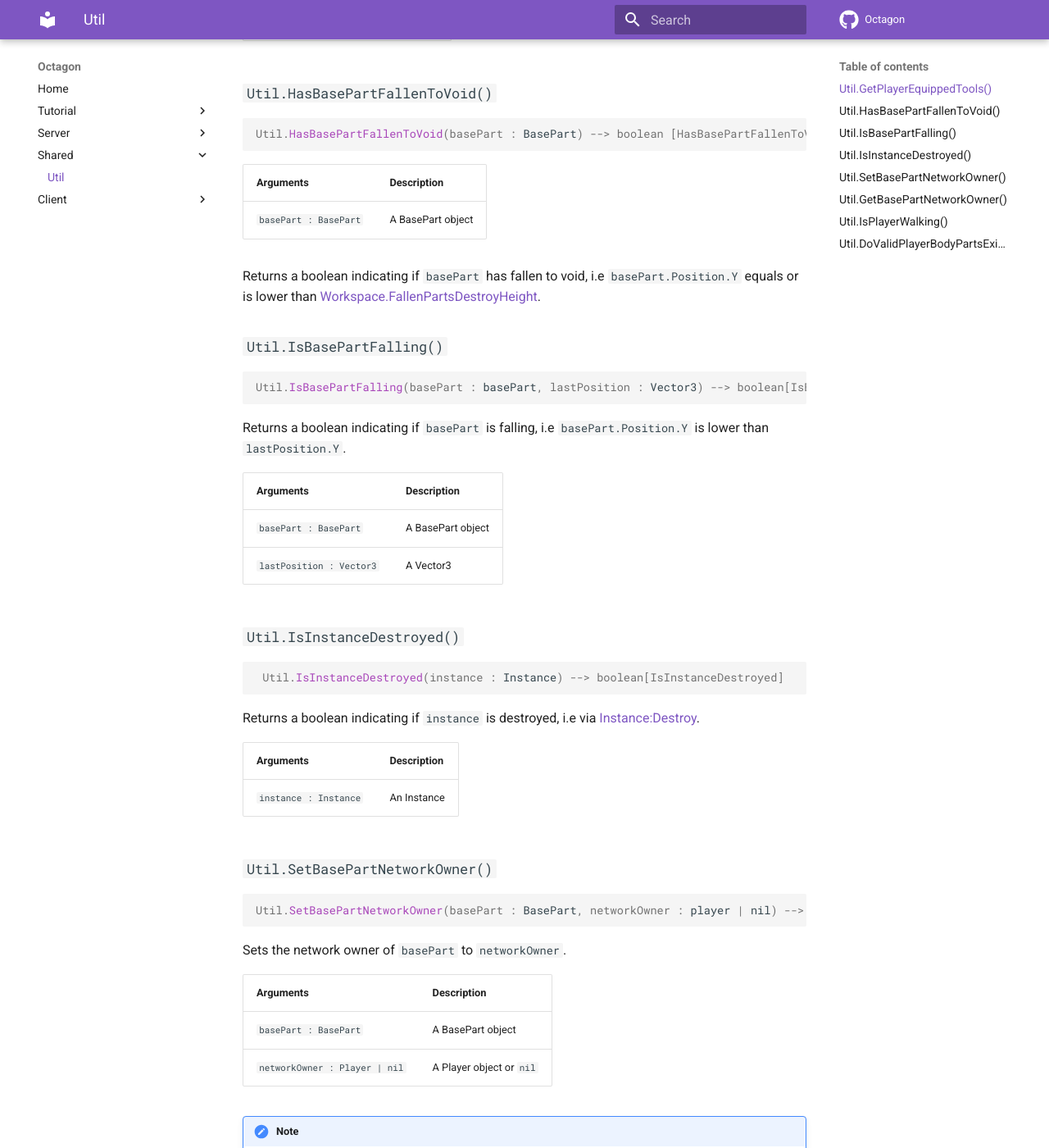
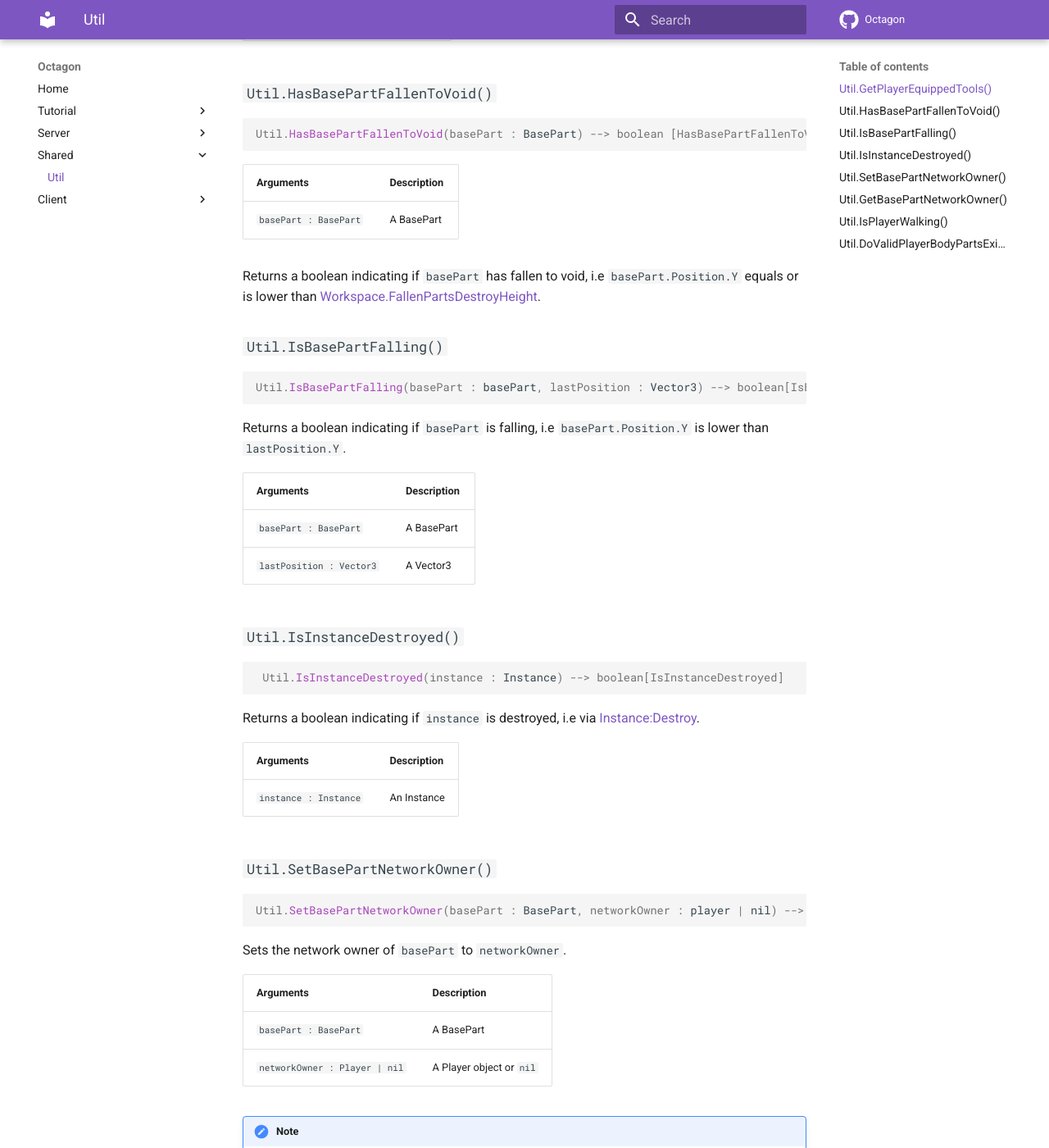
Before and after one commit to AznDibs/Octagon, an MkDocs documentation site: the page built from docs/Shared/Util.md, in a window 1280 px wide and 1400 px high, scrolled down 448 px. Shown: the whole window at 82% size. Built offline with MkDocs 1.6.1 and Material for MkDocs 9.7.7, drawn with Linux system fonts in a browser that asks for light colours; comment, search, counter and statistics services are not loaded; some of the changed text lies outside the part shown.

Commit message:
Update docs

```diff
--- a/docs/Shared/Util.md
+++ b/docs/Shared/Util.md
@@ -22,7 +22,7 @@ Util.HasBasePartFallenToVoid(basePart : BasePart) --> boolean [HasBasePartFallen
 
 | Arguments      | Description                          |
 | ----------- | ------------------------------------ |
-| `basePart : BasePart` | A BasePart object |
+| `basePart : BasePart` | A BasePart |
 
 Returns a boolean indicating if `basePart` has fallen to void, i.e `basePart.Position.Y` equals or is lower than [Workspace.FallenPartsDestroyHeight](https://developer.roblox.com/en-us/api-reference/property/Workspace/FallenPartsDestroyHeight).
 
@@ -36,7 +36,7 @@ Returns a boolean indicating if `basePart` is falling, i.e `basePart.Position.Y`
 
 | Arguments      | Description                          |
 | ----------- | ------------------------------------ |
-| `basePart : BasePart` | A BasePart object |
+| `basePart : BasePart` | A BasePart |
 | `lastPosition : Vector3` | A Vector3 |
 
 ### `Util.IsInstanceDestroyed()`
@@ -61,7 +61,7 @@ Sets the network owner of `basePart` to `networkOwner`.
 
 | Arguments      | Description                          |
 | ----------- | ------------------------------------ |
-| `basePart : BasePart` | A BasePart object |
+| `basePart : BasePart` | A BasePart |
 | `networkOwner : Player | nil` | A Player object or `nil` |
 
 !!!note
@@ -77,7 +77,7 @@ Returns the network owner of `basePart`.
 
 | Arguments      | Description                          |
 | ----------- | ------------------------------------ |
-| `basePart : BasePart` | A BasePart object |
+| `basePart : BasePart` | A BasePart |
 
 !!!note
     This method will return `nil` if `basePart` is anchored.
```
